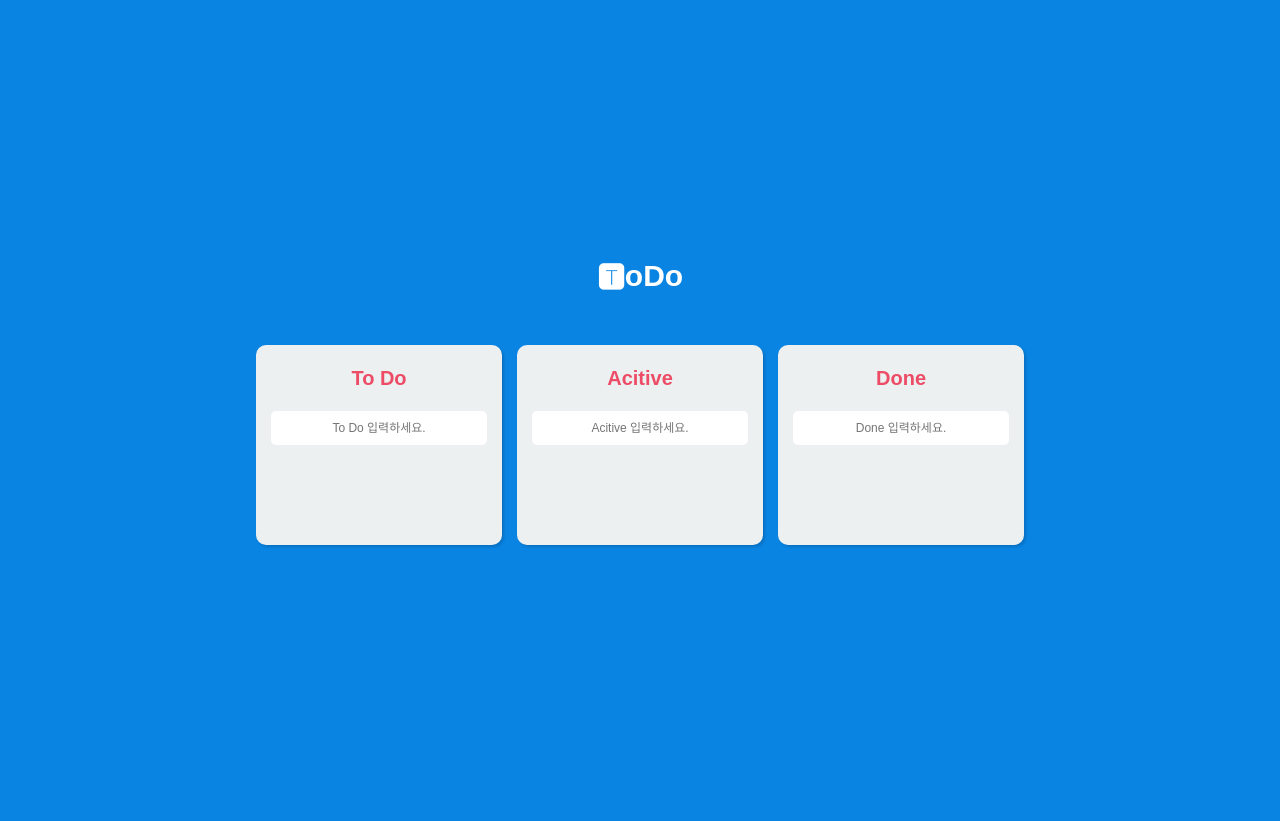
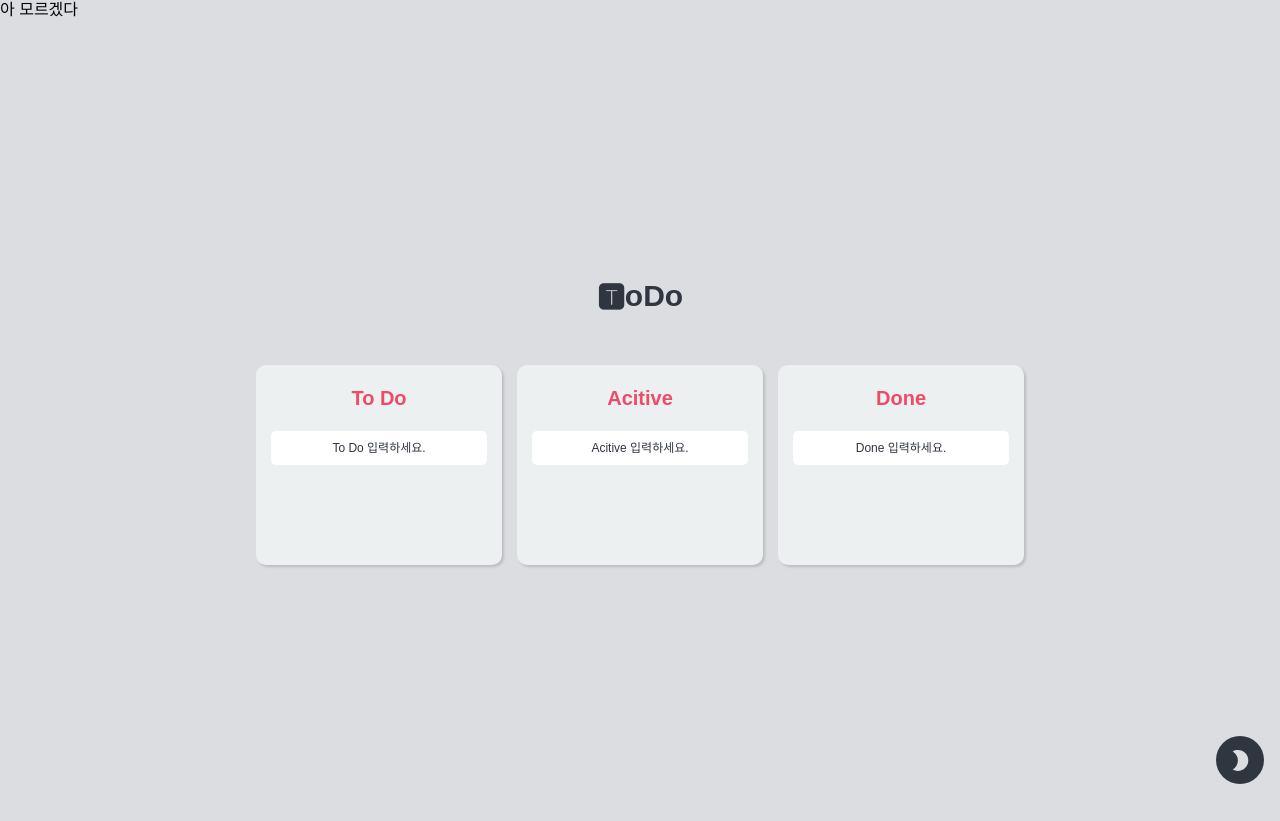
Before and after one commit to parkgeonwoong/kanbanBoard-ts, a React (Vite) app: page / in a window 1280 px wide. Before the commit the page ends 800 px from the top, so only its background shows below. Built offline with nearby package versions, Linux system fonts and the light colour scheme.

Commit message:
Style : 다크모드 추가 기능

```diff
--- a/package.json
+++ b/package.json
@@ -12,7 +12,9 @@
     "react": "^18.2.0",
     "react-beautiful-dnd": "^13.1.1",
     "react-dom": "^18.2.0",
+    "react-helmet-async": "^1.3.0",
     "react-hook-form": "^7.41.5",
+    "react-icons": "^4.7.1",
     "recoil": "^0.7.6",
     "styled-components": "^5.3.6"
   },
--- a/src/App.tsx
+++ b/src/App.tsx
@@ -19,12 +19,18 @@
 
 import { DragDropContext, DropResult } from "react-beautiful-dnd";
 import { useRecoilState } from "recoil";
-import styled from "styled-components";
-import { toDoState } from "./model/atoms";
+import { isDarkMode, toDoState } from "./model/atoms";
 import Board from "./components/Board";
+
+import styled, { ThemeProvider } from "styled-components";
+import { darkTheme, lightTheme } from "./style/theme";
+import GlobalStyle from "./style/GlobalStyle";
+import { MdLightMode, MdModeNight } from "react-icons/md";
+import { Helmet, HelmetProvider } from "react-helmet-async";
 
 function App() {
   const [toDos, setToDos] = useRecoilState(toDoState);
+  const [isDark, setIsDark] = useRecoilState(isDarkMode);
 
   /* FIXME: 원하는 위치에 정렬:
     DragDropContext onDragEnd 매개변수에서 현재위치, 이동할 위치, 이동할 아이템 받아옴
@@ -73,18 +79,43 @@ function App() {
 
   return (
     // DragDropContext
+    <>
+      <HelmetProvider>
+        <Helmet>
+          <title>TodoList</title>
+        </Helmet>
+
+        <ThemeProvider theme={isDark ? darkTheme : lightTheme}>
+          <GlobalStyle />
+
+          <h2 style={{ color: "black" }}>아 모르겠다</h2>
+
           <DragDropContext onDragEnd={onDragEnd}>
             <Wrapper>
               <h1>🆃oDo</h1>
+
+              {/* 보드 */}
               <Boards>
                 {/* Droppable */}
                 {/* FIXME: Object로 상태가 바뀌어서 배열형태로 바꿔줘야 함 */}
                 {Object.keys(toDos).map((boardId) => (
-            <Board key={boardId} boardId={boardId} toDos={toDos[boardId]} />
+                  <Board
+                    key={boardId}
+                    boardId={boardId}
+                    toDos={toDos[boardId]}
+                  />
                 ))}
               </Boards>
             </Wrapper>
           </DragDropContext>
+
+          {/* 다크모드 버튼 */}
+          <Mode onClick={() => setIsDark((prev) => !prev)}>
+            {isDark ? <MdLightMode /> : <MdModeNight />}
+          </Mode>
+        </ThemeProvider>
+      </HelmetProvider>
+    </>
   );
 }
 
@@ -103,7 +134,7 @@ const Wrapper = styled.div`
     font-size: 30px;
     font-weight: 700;
     margin-bottom: 50px;
-    color: white;
+    color: ${(props) => props.theme.textColor};
   }
 `;
 
@@ -114,4 +145,26 @@ const Boards = styled.div`
   width: 100%;
 `;
 
+const Mode = styled.button`
+  position: fixed;
+  display: flex;
+  justify-content: center;
+  align-items: center;
+  bottom: 1rem;
+  right: 1rem;
+  width: 3rem;
+  height: 3rem;
+  font-size: 25px;
+  border: none;
+  border-radius: 50%;
+  background-color: ${(props) => props.theme.textColor};
+  color: ${(props) => props.theme.bgColor};
+  cursor: pointer;
+  transition: opacity 0.3s ease;
+
+  :hover {
+    opacity: 0.7;
+  }
+`;
+
 export default App;
--- a/src/components/Board.tsx
+++ b/src/components/Board.tsx
@@ -92,7 +92,7 @@ const Title = styled.h2`
   font-weight: 600;
   margin-bottom: 10px;
   font-size: 20px;
-  color: #ed4c67;
+  color: ${(props) => props.theme.titleColor};
 `;
 
 const Form = styled.form`
@@ -100,12 +100,22 @@ const Form = styled.form`
   padding: 10px;
 
   input {
+    background-color: ${(props) => props.theme.cardColor};
+    color: ${(props) => props.theme.textColor};
     width: 100%;
     padding: 10px;
     font-size: 12px;
     text-align: center;
     border-radius: 5px;
     border: none;
+
+    ::placeholder {
+      color: ${(props) => props.theme.textColor};
+
+      @media screen and (max-width: 768px) {
+        font-size: 5px;
+      }
+    }
   }
 `;
 
@@ -118,7 +128,7 @@ const Area = styled.div<IAreaProp>`
   padding: 10px;
   background-color: ${(props) =>
     props.isDraggingOver
-      ? "opacity: 0.5; background-color: #f5f5f5;"
+      ? `opacity: 0.2; background-color: ${props.theme.cardColor};`
       : props.draggingFromThisWith
       ? "transparent"
       : "transparent"};
--- a/src/components/DraggableCard.tsx
+++ b/src/components/DraggableCard.tsx
@@ -65,7 +65,7 @@ const Card = styled.div<{ isDragging: boolean }>`
     props.isDragging
       ? "rgba(9, 30, 66, 0.25) 0px 4px 8px -2px, rgba(9, 30, 66, 0.08) 0px 0px 0px 1px;"
       : "rgba(0, 0, 0, 0.15) 1.95px 1.95px 2.6px"};
-  transition: all 0.2s ease-in-out;
+  transition: opacity 0.2s ease-in-out;
   @media screen and (max-width: 768px) {
     padding: 10px;
   }
--- a/src/main.tsx
+++ b/src/main.tsx
@@ -1,82 +1,10 @@
 import React from "react";
 import ReactDOM from "react-dom/client";
 import { RecoilRoot } from "recoil";
-import { createGlobalStyle, ThemeProvider } from "styled-components";
 import App from "./App";
-import { theme } from "./theme";
-
-const GlobalStyle = createGlobalStyle`
-@import url('https://fonts.googleapis.com/css2?family=Source+Sans+Pro:wght@300;400;600;700&display=swap');
-
-html, body, div, span, applet, object, iframe,
-h1, h2, h3, h4, h5, h6, p, blockquote, pre,
-a, abbr, acronym, address, big, cite, code,
-del, dfn, em, img, ins, kbd, q, s, samp,
-small, strike, strong, sub, sup, tt, var,
-b, u, i, center,
-dl, dt, dd, menu, ol, ul, li,
-fieldset, form, label, legend,
-table, caption, tbody, tfoot, thead, tr, th, td,
-article, aside, canvas, details, embed,
-figure, figcaption, footer, header, hgroup,
-main, menu, nav, output, ruby, section, summary,
-time, mark, audio, video {
-margin: 0;
-padding: 0;
-border: 0;
-font-size: 100%;
-font: inherit;
-vertical-align: baseline;
-}
-/* HTML5 display-role reset for older browsers */
-article, aside, details, figcaption, figure,
-footer, header, hgroup, main, menu, nav, section {
-display: block;
-}
-/* HTML5 hidden-attribute fix for newer browsers */
-*[hidden] {
-  display: none;
-}
-body {
-line-height: 1;
-}
-menu, ol, ul {
-list-style: none;
-}
-blockquote, q {
-quotes: none;
-}
-blockquote:before, blockquote:after,
-q:before, q:after {
-content: '';
-content: none;
-}
-table {
-border-collapse: collapse;
-border-spacing: 0;
-}
-
-// 수정
-* {
-box-sizing: border-box;
-}
-body {
-font-family: 'Source Sans Pro', sans-serif ;
-line-height: 1.3;
-color: ${(props) => props.theme.textColor};
-background-color: ${(props) => props.theme.bgColor};
-}
-a {
-text-decoration: none;
-color: inherit;
-}
-`;
 
 ReactDOM.createRoot(document.getElementById("root") as HTMLElement).render(
   <RecoilRoot>
-    <ThemeProvider theme={theme}>
-      <GlobalStyle />
-      <App />
-    </ThemeProvider>
+    <App />
   </RecoilRoot>
 );
--- a/src/model/atoms.tsx
+++ b/src/model/atoms.tsx
@@ -5,15 +5,6 @@
  * ex) { "To Do": [{ id: 1, text: "hello" }]}
  */
 import { atom } from "recoil";
-
-interface IToDoState {
-  [key: string]: IToDo[];
-}
-
-export interface IToDo {
-  id: number;
-  text: string;
-}
 
 // FIXME: 로컬스토리지
 const localStorageEffect =
@@ -33,6 +24,15 @@ const localStorageEffect =
 
 const LOCAL_STORAGE_KEY = "toDo";
 
+interface IToDoState {
+  [key: string]: IToDo[];
+}
+
+export interface IToDo {
+  id: number;
+  text: string;
+}
+
 //  NOTE: 보드가 1개라면 default가 배열이어도 상관없지만, 보드가 여러개라면 객체로 관리하는게 좋다.
 export const toDoState = atom<IToDoState>({
   key: "toDo",
@@ -43,3 +43,9 @@ export const toDoState = atom<IToDoState>({
   },
   effects: [localStorageEffect(LOCAL_STORAGE_KEY)],
 });
+
+// 다크모드
+export const isDarkMode = atom({
+  key: "isDark",
+  default: false,
+});
--- /dev/null
+++ b/src/style/GlobalStyle.tsx
@@ -0,0 +1,74 @@
+import { createGlobalStyle } from "styled-components";
+
+const Global = createGlobalStyle`
+@import url('https://fonts.googleapis.com/css2?family=Source+Sans+Pro:wght@300;400;600;700&display=swap');
+
+html, body, div, span, applet, object, iframe,
+h1, h2, h3, h4, h5, h6, p, blockquote, pre,
+a, abbr, acronym, address, big, cite, code,
+del, dfn, em, img, ins, kbd, q, s, samp,
+small, strike, strong, sub, sup, tt, var,
+b, u, i, center,
+dl, dt, dd, menu, ol, ul, li,
+fieldset, form, label, legend,
+table, caption, tbody, tfoot, thead, tr, th, td,
+article, aside, canvas, details, embed,
+figure, figcaption, footer, header, hgroup,
+main, menu, nav, output, ruby, section, summary,
+time, mark, audio, video {
+margin: 0;
+padding: 0;
+border: 0;
+font-size: 100%;
+font: inherit;
+vertical-align: baseline;
+}
+/* HTML5 display-role reset for older browsers */
+article, aside, details, figcaption, figure,
+footer, header, hgroup, main, menu, nav, section {
+display: block;
+}
+/* HTML5 hidden-attribute fix for newer browsers */
+*[hidden] {
+  display: none;
+}
+body {
+line-height: 1;
+}
+menu, ol, ul {
+list-style: none;
+}
+blockquote, q {
+quotes: none;
+}
+blockquote:before, blockquote:after,
+q:before, q:after {
+content: '';
+content: none;
+}
+table {
+border-collapse: collapse;
+border-spacing: 0;
+}
+
+// 수정
+* {
+box-sizing: border-box;
+}
+body {
+font-family: 'Source Sans Pro', sans-serif ;
+line-height: 1.3;
+color: ${(props) => props.theme.textColor};
+background-color: ${(props) => props.theme.bgColor};
+}
+a {
+text-decoration: none;
+color: inherit;
+}
+`;
+
+const GlobalStyle = () => {
+  return <Global />;
+};
+
+export default GlobalStyle;
--- a/src/styled.d.ts
+++ b/src/style/styled.d.ts
@@ -6,5 +6,6 @@ declare module "styled-components" {
     textColor: string;
     boardColor: string;
     cardColor: string;
+    titleColor: string;
   }
 }
--- /dev/null
+++ b/src/style/theme.ts
@@ -0,0 +1,17 @@
+import { DefaultTheme } from "styled-components";
+
+export const lightTheme: DefaultTheme = {
+  bgColor: "#dcdde1",
+  textColor: "#2f3640",
+  boardColor: "#ecf0f1",
+  cardColor: "white",
+  titleColor: "#ed4c67",
+};
+
+export const darkTheme: DefaultTheme = {
+  bgColor: "#2f3640",
+  textColor: "#f5f6fa",
+  boardColor: "#718093",
+  cardColor: "#636e72",
+  titleColor: "#fbc531",
+};
--- a/src/theme.ts
+++ /dev/null
@@ -1,8 +0,0 @@
-import { DefaultTheme } from "styled-components";
-
-export const theme: DefaultTheme = {
-  bgColor: "#0984e3",
-  textColor: "#2f3640",
-  boardColor: "#ecf0f1",
-  cardColor: "white",
-};
```
Also changed, not shown: 1 other file (tests, documents, lock files or other folders). Lines whose indentation alone changed are shown as unchanged.
